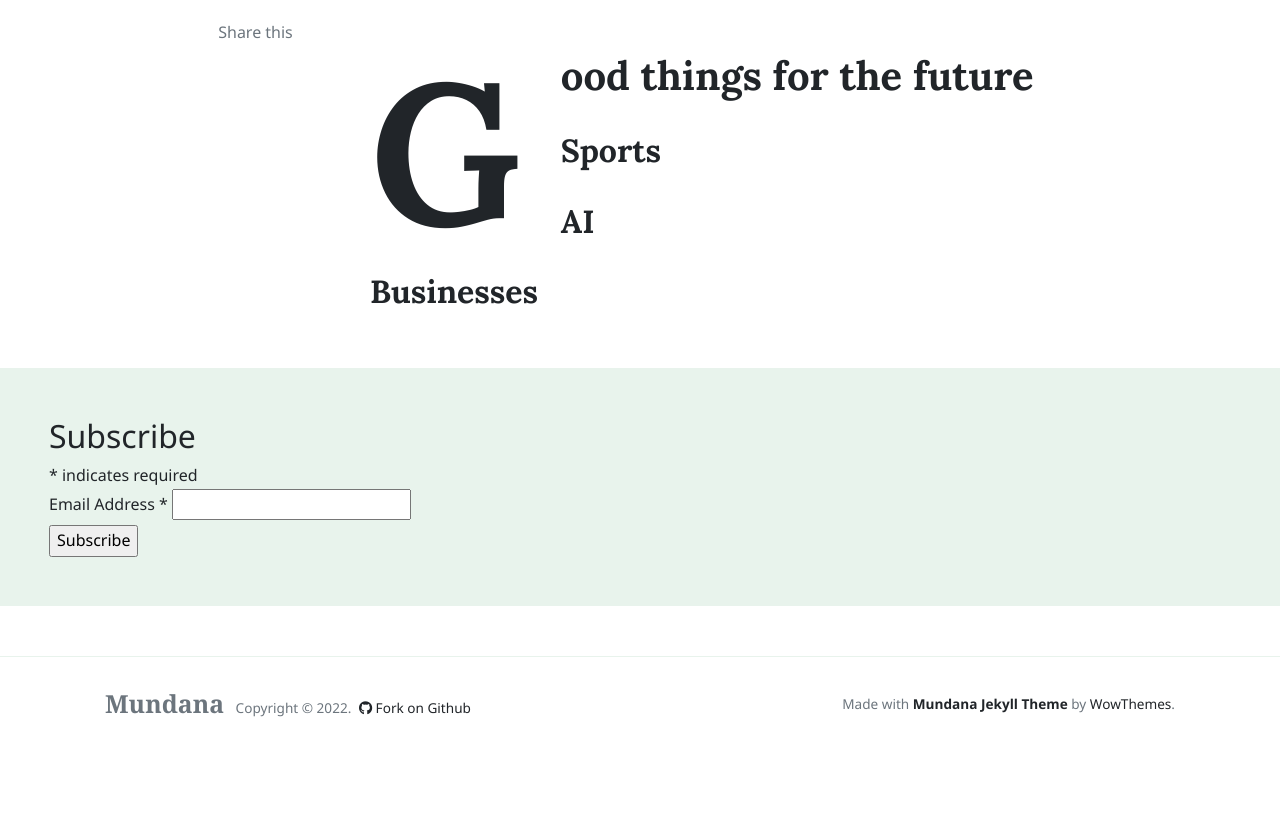
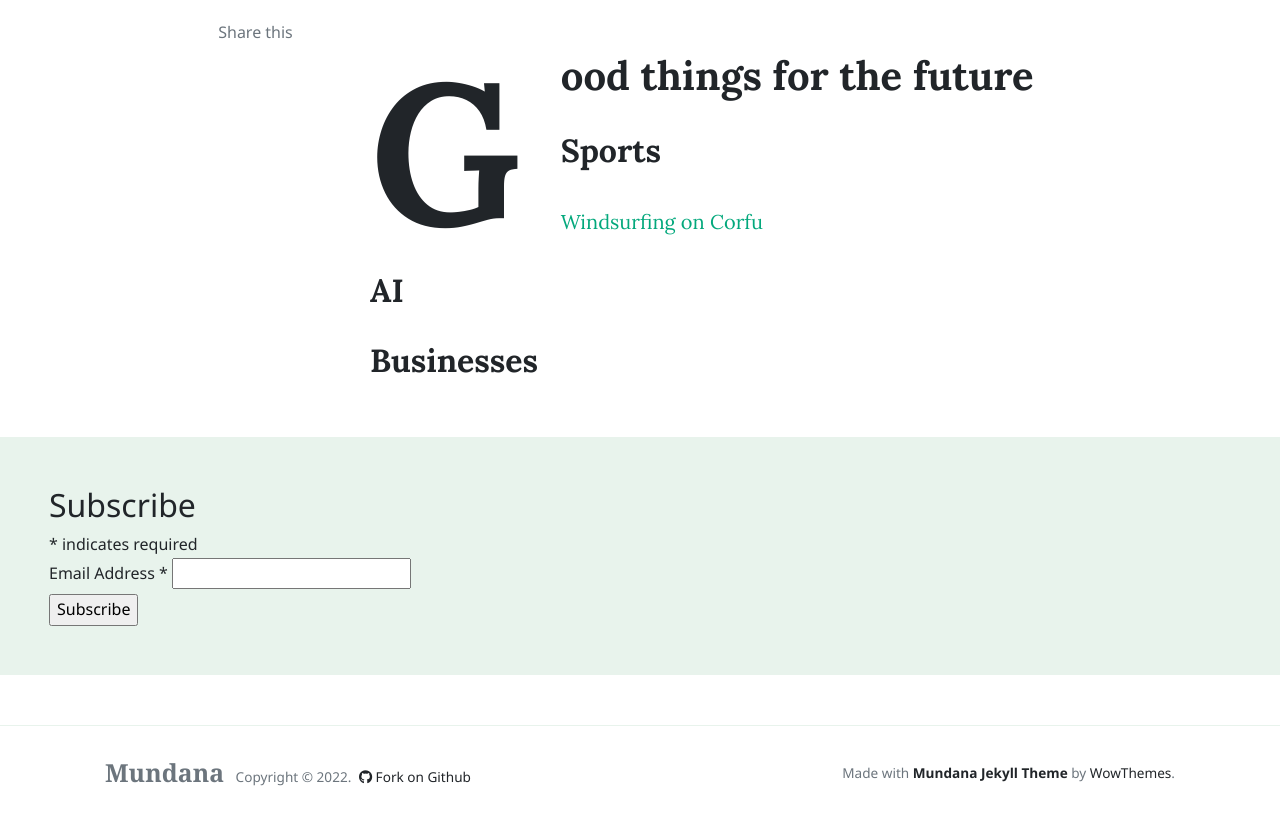
Before and after one commit to haslhofer/haslhofer.github.io, a Jekyll site: the page built from _posts/2022-10-16-good-things.md, in a window 1280 px wide and 1239 px high. Shown: the part 420-1239 px from the top of the window. Built offline with Jekyll 4.4.1, drawn with Linux system fonts in a browser that asks for light colours; nearby versions of some CDN libraries; comment, search, counter and statistics services are not loaded.

Commit message:
Update 2022-10-16-good-things.md

```diff
--- a/_posts/2022-10-16-good-things.md
+++ b/_posts/2022-10-16-good-things.md
@@ -10,6 +10,8 @@ image: assets/images/landscape7.jpg
 
 ## Sports
 
+[Windsurfing on Corfu](https://www.youtube.com/watch?v=C4OqRcFbxF8&t=51s)
+
 ## AI
 
 ## Businesses
```
